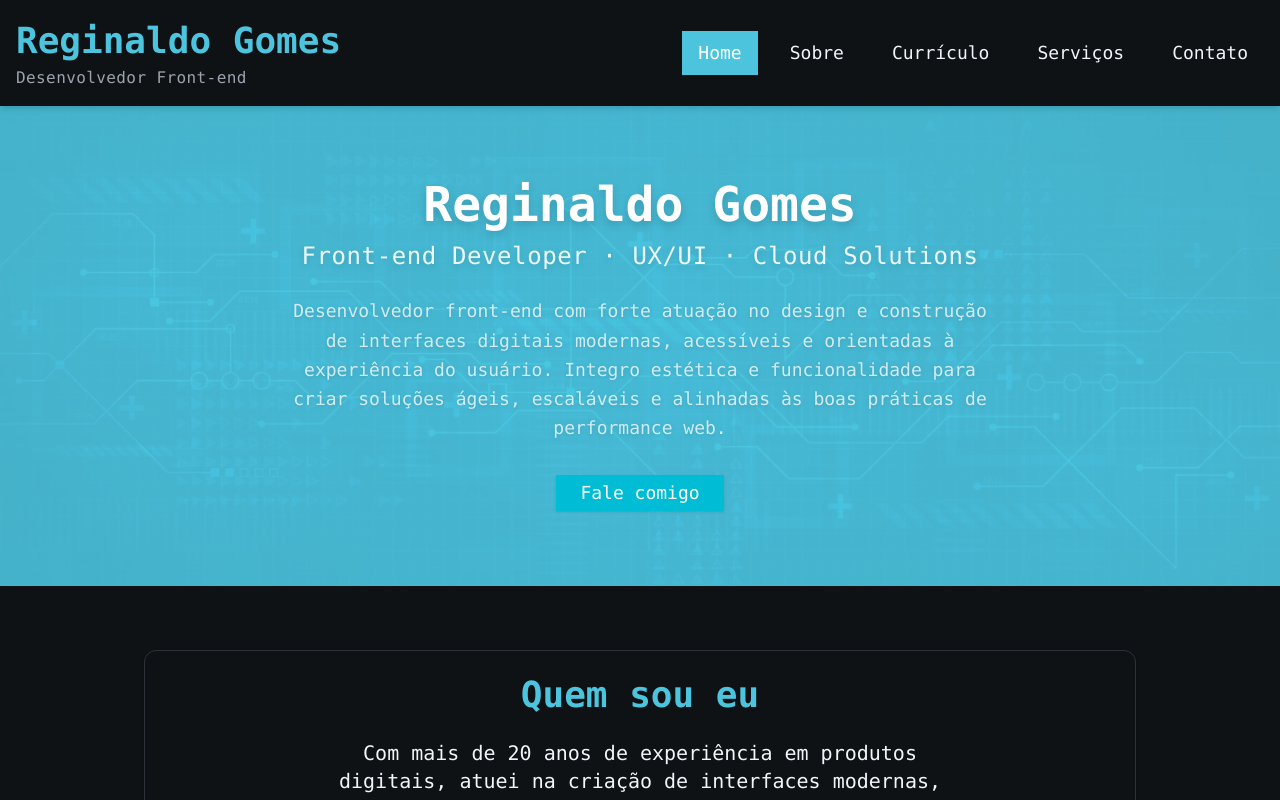
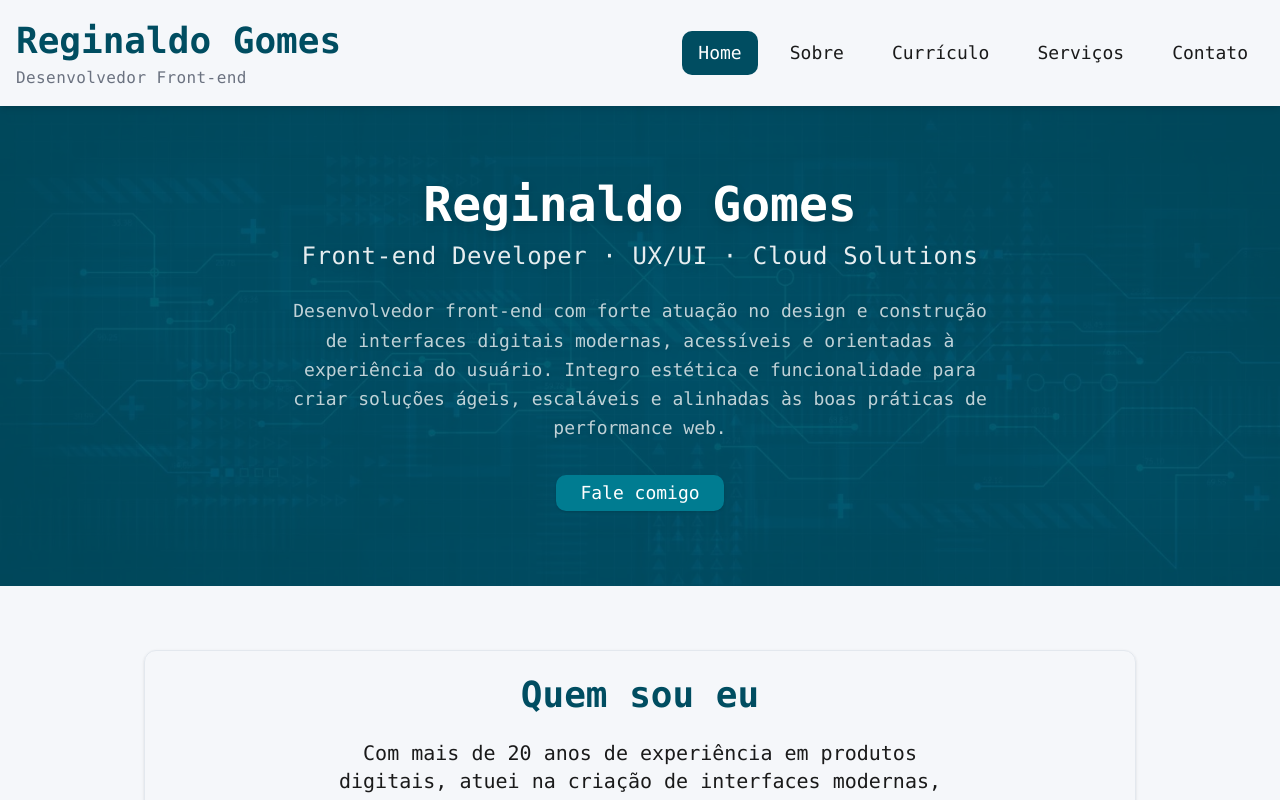
Before and after one commit to reginaldogomes/nextjs-developer-resume, a Next.js app: page / in a window 1280 px wide. Shown: the top 800 px of the page. Built offline with nearby package versions, Linux system fonts and the light colour scheme.

Commit message:
feat: refactor theme variables in globals.css; add ThemeToggle component to layout for improved theme management

```diff
--- a/src/app/globals.css
+++ b/src/app/globals.css
@@ -44,23 +44,28 @@
     @apply bg-background text-foreground;
   }
 
-  .light {
-    --color-background: #f5f7fa; /* Fundo geral bem claro */
-    --color-surface: #ffffff; /* Cartões, seções, blocos */
-    --color-border: #e3e8ee; /* Bordas, divisórias, inputs */
-    --color-foreground: #1a1a1a; /* Texto principal */
-    --color-muted: #6b7280; /* Texto secundário / detalhes */
+  :root {
+    /* Default = light theme (fallback) */
+    --color-background: #f5f7fa;
+    --color-surface: #ffffff;
+    --color-border: #e3e8ee;
+    --color-foreground: #1a1a1a;
+    --color-muted: #6b7280;
 
-    --color-accent: #004d61; /* Cor principal de destaque */
-    --color-accent-light: #e6f1f4; /* Versão clara para hover/backgrounds */
-    --color-accent-dark: #003545; /* Versão escura para hover em botões */
+    --color-accent: #004d61;
+    --color-accent-light: #e6f1f4;
+    --color-accent-dark: #003545;
 
-    --color-primary: #007c91; /* Azul médio derivado do accent */
-    --color-secondary: #4f6d7a; /* Azul acinzentado elegante */
+    --color-primary: #007c91;
+    --color-secondary: #4f6d7a;
 
-    --color-success: #27a87d; /* Verde suave para sucesso */
-    --color-danger: #d9534f; /* Vermelho clássico para erro */
-    --color-warning: #f0ad4e; /* Amarelo dourado moderno */
+    --color-success: #27a87d;
+    --color-danger: #d9534f;
+    --color-warning: #f0ad4e;
+
+    --radius-lg: 12px;
+    --radius-md: 10px;
+    --radius-sm: 8px;
   }
 
   .dark {
--- a/src/app/layout.tsx
+++ b/src/app/layout.tsx
@@ -10,6 +10,7 @@ import FloatingButton from '@/components/FloatingButton'
 import { usePathname } from 'next/navigation'
 
 import { sourceCodePro } from './fonts'
+import ThemeToggle from '@/components/ThemeToggle'
 
 export default function RootLayout({
   children,
@@ -20,7 +21,7 @@ export default function RootLayout({
 
   return (
     <html lang="pt-BR" className={`${sourceCodePro.variable}`}>
-      <body className="font-mono dark bg-surface">
+      <body className="font-mono bg-surface">
         <noscript>
           <iframe
             src="https://www.googletagmanager.com/ns.html?id=GTM-N78BQVKX"
@@ -32,7 +33,10 @@ export default function RootLayout({
 
         <GoogleTagManager gtmId="GTM-N78BQVKX" />
         <Header />
-        <Main>{children}</Main>
+        <Main>
+          {children}
+          <ThemeToggle />
+        </Main>
         <Footer />
         {pathname !== '/' && <FloatingButton />}
       </body>
```
